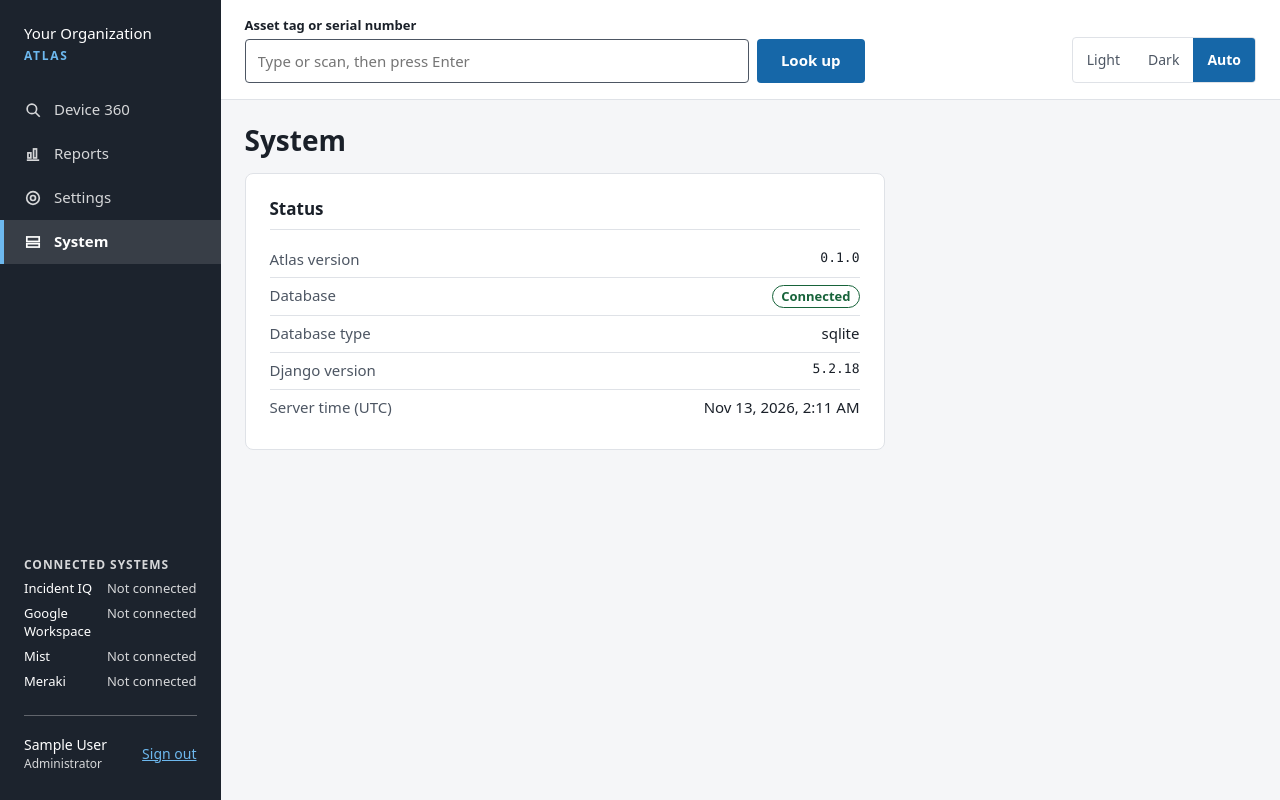
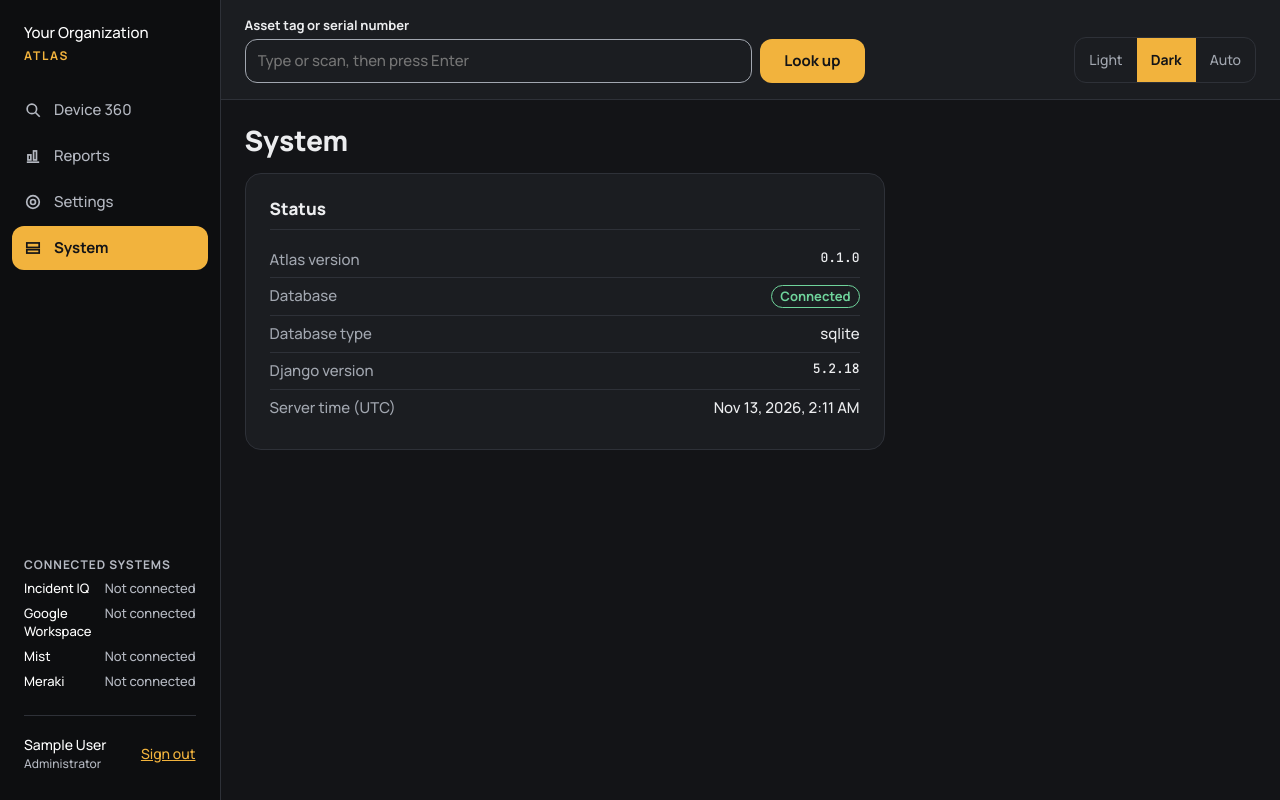
Before and after one commit to adukes40/Atlas2, a Django app: page /system/ in a window 1280 px wide. Run offline with Django 5.2, Linux system fonts and the light colour scheme; the visitor is signed in with stand-in values (Sample User, id 1); data comes from the database, SQL or seed files in the repository; parts of the project's set-up code (start-up, migrations or seed data) failed here and were passed over.

Commit message:
Make Graphite the default theme
Charcoal with one amber accent, rounded cards, Manrope and JetBrains
Mono (both served from Atlas). It opens in dark mode; anyone can still
pick Light, Dark or Auto for themselves.

- New installs start on Graphite; an install still on the old
  "default" theme is moved to it by a migration
- The earlier neutral theme stays available as Slate
- A theme now states its starting mode, and Auto is remembered as a
  choice instead of meaning "no choice"
- Themes can restyle the navigation (pill or marker)
- 19 tests

Co-Authored-By: Claude Fable 5.2 <noreply@anthropic.com>
Claude-Session: https://claude.ai/code/session_013mtA8RfpnCoX7xhKJuNNi1

```diff
--- a/app/core/context.py
+++ b/app/core/context.py
@@ -1,10 +1,10 @@
 from atlas import __version__
 
 from .models import Organization
-from .themes import theme_css
+from .themes import get_theme
 
 MODE_COOKIE = "atlas_mode"
-MODES = ("light", "dark")
+MODES = ("light", "dark", "auto")
 
 # Filled in for real as each integration is built.
 SYSTEMS = ["Incident IQ", "Google Workspace", "Mist", "Meraki"]
@@ -12,11 +12,17 @@ SYSTEMS = ["Incident IQ", "Google Workspace", "Mist", "Meraki"]
 
 def atlas(request):
     org = Organization.load()
-    mode = request.COOKIES.get(MODE_COOKIE)
+    theme = get_theme(org.theme)
+    # The person's own choice wins; otherwise the theme decides.
+    choice = request.COOKIES.get(MODE_COOKIE)
+    if choice not in MODES:
+        choice = theme["mode"]
     return {
         "org": org,
-        "theme_css": theme_css(org.theme),
-        "mode": mode if mode in MODES else None,
+        "theme_css": theme["css"],
+        "mode_choice": choice,
+        # Written to <html data-mode>. Empty for "auto", so the device decides.
+        "mode": choice if choice != "auto" else None,
         "systems": SYSTEMS,
         "atlas_version": __version__,
     }
--- a/app/core/static/core/atlas.css
+++ b/app/core/static/core/atlas.css
@@ -1,27 +1,28 @@
 /* Atlas layout. Colors, fonts and corner radii come from the active theme file. */
 * { box-sizing: border-box; }
 html, body { margin: 0; }
-body { font: 15px/1.45 var(--font-body); color: var(--ink); background: var(--bg); }
+body { font: 15px/1.45 var(--font-body); font-weight: var(--body-weight, 400); color: var(--ink); background: var(--bg); }
 a { color: var(--link); }
 p { margin: 0; }
 h1 { margin: 0; font: var(--h1-weight) 28px/1.2 var(--font-heading); color: var(--heading); }
 h2 { margin: 0; font: var(--h2-weight) 17px/1.3 var(--font-heading); color: var(--heading); }
 .muted { color: var(--ink2); }
-.mono { font-family: ui-monospace, "SF Mono", Menlo, Consolas, monospace; font-size: 13px; }
+.mono { font-family: var(--font-mono, ui-monospace, "SF Mono", Menlo, Consolas, monospace); font-size: 13px; }
 :focus-visible { outline: 2px solid var(--focus); outline-offset: 2px; }
 .skip { position: absolute; left: 8px; top: -60px; background: var(--surface); color: var(--ink); padding: 8px 12px; z-index: 10; }
 .skip:focus { top: 8px; }
 
 /* Shell: rail beside the work area; the rail stacks on top on a phone. */
 .shell { display: flex; flex-wrap: wrap; min-height: 100vh; }
-.rail { flex: 1 0 220px; background: var(--rail); color: var(--rail-ink); display: flex; flex-direction: column; gap: 24px; padding: 24px 0; }
+.rail { flex: 1 0 220px; background: var(--rail); color: var(--rail-ink); border-right: 1px solid var(--rail-edge, transparent); display: flex; flex-direction: column; gap: 24px; padding: 24px 0; }
 .rail :focus-visible { outline-color: var(--rail-accent); }
 .brand { padding: 0 24px; }
 .brand-org { font: 400 15px/1.25 var(--font-heading); overflow-wrap: anywhere; }
 .brand-app { font-size: 12px; font-weight: 700; letter-spacing: .14em; color: var(--rail-accent); margin-top: 4px; }
-.nav a { display: flex; align-items: center; gap: 12px; min-height: 44px; padding: 0 24px 0 20px; border-left: 4px solid transparent; color: var(--rail-ink2); text-decoration: none; }
+.nav { display: grid; gap: 2px; }
+.nav a { display: flex; align-items: center; gap: 12px; min-height: 44px; margin: 0 var(--nav-inset, 0px); padding: 0 calc(24px - var(--nav-inset, 0px)) 0 calc(20px - var(--nav-inset, 0px)); border-left: 4px solid transparent; border-radius: var(--nav-radius, 0); color: var(--rail-ink2); text-decoration: none; }
 .nav a:hover { color: var(--rail-ink); }
-.nav a[aria-current="page"] { color: var(--rail-ink); font-weight: 700; background: var(--rail-active); border-left-color: var(--rail-accent); }
+.nav a[aria-current="page"] { color: var(--rail-active-ink, var(--rail-ink)); font-weight: 700; background: var(--rail-active); border-left-color: var(--rail-marker, var(--rail-accent)); }
 .systems { margin-top: auto; padding: 0 24px; display: grid; gap: 8px; }
 .systems h2 { font: 700 12px/1 var(--font-body); letter-spacing: .08em; text-transform: uppercase; color: var(--rail-ink2); }
 .systems ul { list-style: none; margin: 0; padding: 0; display: grid; gap: 6px; font-size: 13px; }
@@ -35,7 +36,7 @@ h2 { margin: 0; font: var(--h2-weight) 17px/1.3 var(--font-heading); color: var(
 .topbar { display: flex; flex-wrap: wrap; align-items: flex-end; justify-content: space-between; gap: 16px; padding: 16px 24px; background: var(--surface); border-bottom: 1px solid var(--line); }
 .lookup { display: flex; flex-wrap: wrap; align-items: flex-end; gap: 8px; flex: 1 1 360px; max-width: 620px; }
 .lookup > div { flex: 1 1 240px; min-width: 0; }
-.lookup input { font-family: ui-monospace, "SF Mono", Menlo, Consolas, monospace; }
+.lookup input { font-family: var(--font-mono, ui-monospace, "SF Mono", Menlo, Consolas, monospace); }
 main { padding: 24px; display: flex; flex-direction: column; gap: 16px; flex: 1; }
 
 /* Forms */
@@ -74,9 +75,9 @@ dl { margin: 0; }
 /* Phone: keep the rail short so the lookup box is on the first screen. */
 @media (max-width: 780px) {
   .rail { gap: 12px; padding: 16px 0 0; }
-  .nav { display: flex; flex-wrap: wrap; }
+  .nav { display: flex; flex-wrap: wrap; gap: 0; }
   .nav a { padding: 0 16px; border-left: 0; border-bottom: 4px solid transparent; }
-  .nav a[aria-current="page"] { border-bottom-color: var(--rail-accent); }
+  .nav a[aria-current="page"] { border-bottom-color: var(--rail-marker, var(--rail-accent)); }
   .systems { display: none; }
   .session { padding: 0 0 4px; border-top: 0; }
 }
--- /dev/null
+++ b/app/core/static/core/themes/graphite.css
@@ -0,0 +1,80 @@
+/* Graphite: the default Atlas theme. Charcoal with one amber accent,
+   rounded cards, Manrope text and JetBrains Mono for identifiers.
+   Dark unless the person picks Light. Fonts are served from Atlas itself. */
+@font-face { font-family: "Manrope"; font-weight: 500; font-display: swap; src: url("../fonts/manrope-latin-500-normal.woff2") format("woff2"); }
+@font-face { font-family: "Manrope"; font-weight: 700; font-display: swap; src: url("../fonts/manrope-latin-700-normal.woff2") format("woff2"); }
+@font-face { font-family: "Manrope"; font-weight: 800; font-display: swap; src: url("../fonts/manrope-latin-800-normal.woff2") format("woff2"); }
+@font-face { font-family: "JetBrains Mono"; font-weight: 500; font-display: swap; src: url("../fonts/jetbrains-mono-latin-500-normal.woff2") format("woff2"); }
+
+:root {
+  --font-body: Manrope, "Segoe UI", Roboto, Arial, sans-serif;
+  --font-heading: var(--font-body);
+  --font-mono: "JetBrains Mono", ui-monospace, Menlo, Consolas, monospace;
+  --body-weight: 500;
+  --h1-weight: 800;
+  --h2-weight: 800;
+  --radius: 12px;
+  --radius-card: 16px;
+  --radius-chip: 999px;
+  --rule: 1px solid var(--line);
+
+  --rail: #0d0e10;
+  --rail-edge: #2e3138;
+  --rail-ink: #ffffff;
+  --rail-ink2: #b5b9c2;
+  --rail-accent: #f2b33d;
+  --rail-active: #f2b33d;
+  --rail-active-ink: #131417;
+  --rail-marker: transparent;
+  --rail-line: #2e3138;
+  --nav-radius: 12px;
+  --nav-inset: 12px;
+
+  --bg: #f2f3f5;
+  --surface: #ffffff;
+  --field: #ffffff;
+  --line: #dcdfe4;
+  --ink: #17181b;
+  --ink2: #555a63;
+  --heading: #17181b;
+  --link: #7a5200;
+  --focus: #7a5200;
+  --btn: #17181b;
+  --btn-ink: #ffffff;
+  --ok: #17633a;
+  --warn: #8a4500;
+}
+
+:root[data-mode="dark"] {
+  --bg: #131417;
+  --surface: #1b1d21;
+  --field: #1b1d21;
+  --line: #2e3138;
+  --ink: #ecedef;
+  --ink2: #a2a7b0;
+  --heading: #ecedef;
+  --link: #f2b33d;
+  --focus: #f2b33d;
+  --btn: #f2b33d;
+  --btn-ink: #131417;
+  --ok: #6fd39b;
+  --warn: #f2b33d;
+}
+
+@media (prefers-color-scheme: dark) {
+  :root:not([data-mode="light"]) {
+    --bg: #131417;
+    --surface: #1b1d21;
+    --field: #1b1d21;
+    --line: #2e3138;
+    --ink: #ecedef;
+    --ink2: #a2a7b0;
+    --heading: #ecedef;
+    --link: #f2b33d;
+    --focus: #f2b33d;
+    --btn: #f2b33d;
+    --btn-ink: #131417;
+    --ok: #6fd39b;
+    --warn: #f2b33d;
+  }
+}
--- a/app/core/static/core/themes/default.css
+++ b/app/core/static/core/themes/slate.css
@@ -1,4 +1,4 @@
-/* Atlas default theme: neutral, no organization branding. */
+/* Slate theme: neutral blue-grey, no organization branding. */
 :root {
   --font-body: system-ui, -apple-system, "Segoe UI", Roboto, Arial, sans-serif;
   --font-heading: var(--font-body);
--- a/app/core/templates/core/base.html
+++ b/app/core/templates/core/base.html
@@ -48,9 +48,9 @@
       <form class="mode" method="post" action="{% url 'appearance' %}" role="group" aria-label="Appearance">
         {% csrf_token %}
         <input type="hidden" name="next" value="{{ request.get_full_path }}">
-        <button name="mode" value="light" aria-pressed="{% if mode == 'light' %}true{% else %}false{% endif %}">Light</button>
-        <button name="mode" value="dark" aria-pressed="{% if mode == 'dark' %}true{% else %}false{% endif %}">Dark</button>
-        <button name="mode" value="system" aria-pressed="{% if mode %}false{% else %}true{% endif %}">Auto</button>
+        <button name="mode" value="light" aria-pressed="{% if mode_choice == 'light' %}true{% else %}false{% endif %}">Light</button>
+        <button name="mode" value="dark" aria-pressed="{% if mode_choice == 'dark' %}true{% else %}false{% endif %}">Dark</button>
+        <button name="mode" value="auto" aria-pressed="{% if mode_choice == 'auto' %}true{% else %}false{% endif %}">Auto</button>
       </form>
     </header>
     <main id="main">
--- a/app/core/themes.py
+++ b/app/core/themes.py
@@ -1,13 +1,18 @@
 """Themes Atlas can wear. Each one is a CSS file that sets the variables
-atlas.css reads, for light and dark mode."""
+atlas.css reads, for light and dark mode.
 
-DEFAULT_THEME = "default"
+`mode` is what a person sees before they pick Light, Dark or Auto themselves:
+"dark", "light", or "auto" to follow their device."""
+
+DEFAULT_THEME = "graphite"
 
 THEMES = {
-    "default": {"label": "Atlas", "css": "core/themes/default.css"},
+    "graphite": {"label": "Graphite", "css": "core/themes/graphite.css", "mode": "dark"},
+    "slate": {"label": "Slate", "css": "core/themes/slate.css", "mode": "auto"},
     "caesar-rodney": {
         "label": "Caesar Rodney School District",
         "css": "core/themes/caesar-rodney.css",
+        "mode": "auto",
     },
 }
 
@@ -16,5 +21,5 @@ def theme_choices():
     return [(key, theme["label"]) for key, theme in THEMES.items()]
 
 
-def theme_css(key):
-    return THEMES.get(key, THEMES[DEFAULT_THEME])["css"]
+def get_theme(key):
+    return THEMES.get(key, THEMES[DEFAULT_THEME])
--- a/app/core/views.py
+++ b/app/core/views.py
@@ -69,7 +69,7 @@ def system(request):
 
 @require_POST
 def appearance(request):
-    """Remember light, dark, or follow-the-device in a cookie."""
+    """Remember Light, Dark or Auto (follow the device) in a cookie."""
     target = request.POST.get("next", "")
     if not url_has_allowed_host_and_scheme(target, allowed_hosts={request.get_host()}):
         target = "/"
@@ -77,6 +77,4 @@ def appearance(request):
     mode = request.POST.get("mode")
     if mode in MODES:
         response.set_cookie(MODE_COOKIE, mode, max_age=60 * 60 * 24 * 365, samesite="Lax")
-    elif mode == "system":
-        response.delete_cookie(MODE_COOKIE)
     return response
```
Also changed, not shown: app/core/tests.py (+27 -13 lines), README.md, app/core/migrations/0002_graphite_default_theme.py (added), app/core/static/core/fonts/LICENSE-jetbrains-mono.txt (added), app/core/static/core/fonts/LICENSE-manrope.txt (added), app/core/static/core/fonts/jetbrains-mono-latin-500-normal.woff2 (added), app/core/static/core/fonts/manrope-latin-500-normal.woff2 (added), app/core/static/core/fonts/manrope-latin-700-normal.woff2 (added), app/core/static/core/fonts/manrope-latin-800-normal.woff2 (added).
